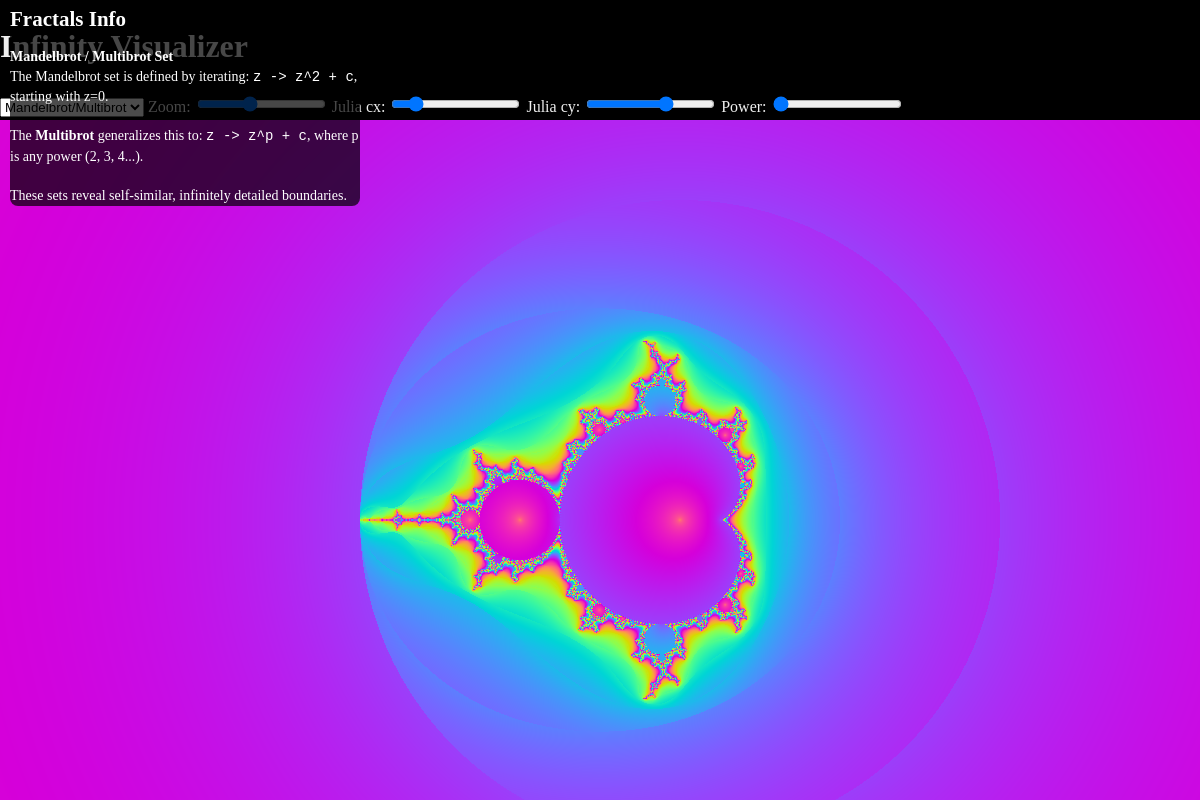
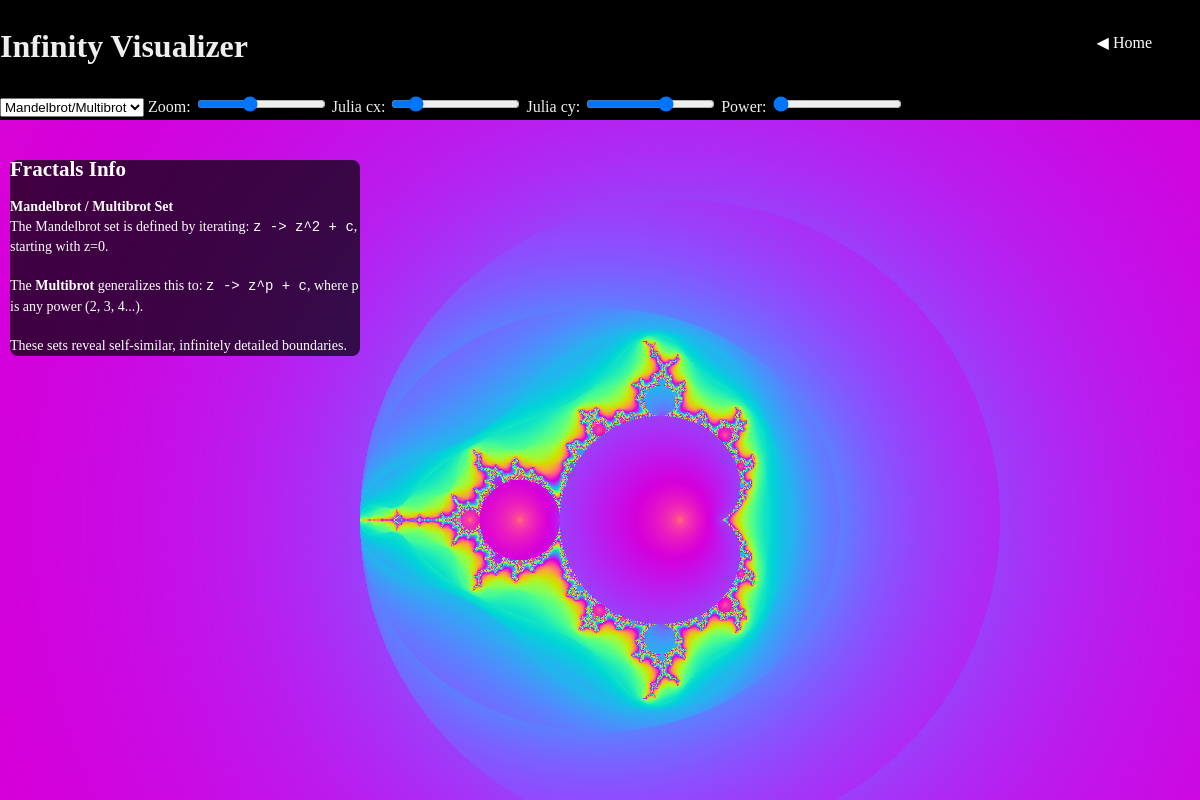
Before and after one commit to yibellawang-sudo/InfinityVisualizer, an Electron app: page visualizer.html in a window 1200 px wide. Shown: the top 800 px of the page. Drawn offline with Linux system fonts and the light colour scheme.

Commit message:
more cosmetic changes, added back to home button on visualizer page

```diff
--- a/visualizer.css
+++ b/visualizer.css
@@ -12,7 +12,7 @@ body, html {
 }
 #infoBox {
     position: fixed;
-    top: 10px;
+    top: 160px;
     left: 10px;
     max-Width: 350px;
     padding: 12px 16 px;
@@ -28,7 +28,8 @@ body, html {
     margin-top: 0;
 }
 
-.nav{ text-align:center; padding:40vh; z-index: 2; position: relative;}
+.nav{ text-align:center; /*padding:5% 90%;*/ z-index: 2; position: fixed;  top: 30px;
+    right: 20px;}
 .nav a{
     color:#fff; text-decoration:none; padding:10px 16px; background:rgba(0,0,0,0.55); border-radius:8px;
     transition: background .2s;
--- a/visualizer.html
+++ b/visualizer.html
@@ -4,6 +4,10 @@
         <meta charset="UTF-8">
         <title>Infinity Visualizer</title>
         <link rel="stylesheet" href="visualizer.css">
+         <div class="nav">
+            <a href="index.html">◀ Home</a>
+            &nbsp;&nbsp;
+        </div>
     </head>
     <body>
         <h1>Infinity Visualizer</h1>
@@ -25,8 +29,4 @@
         </div>
         <script src="renderer.js"></script>
     </body>
-    <div class="nav">
-        <a href="index.html">◀ Home</a>
-        &nbsp;
-    </div>
 </html>
```
Also changed, not shown: history.html (+0 -1 lines).
